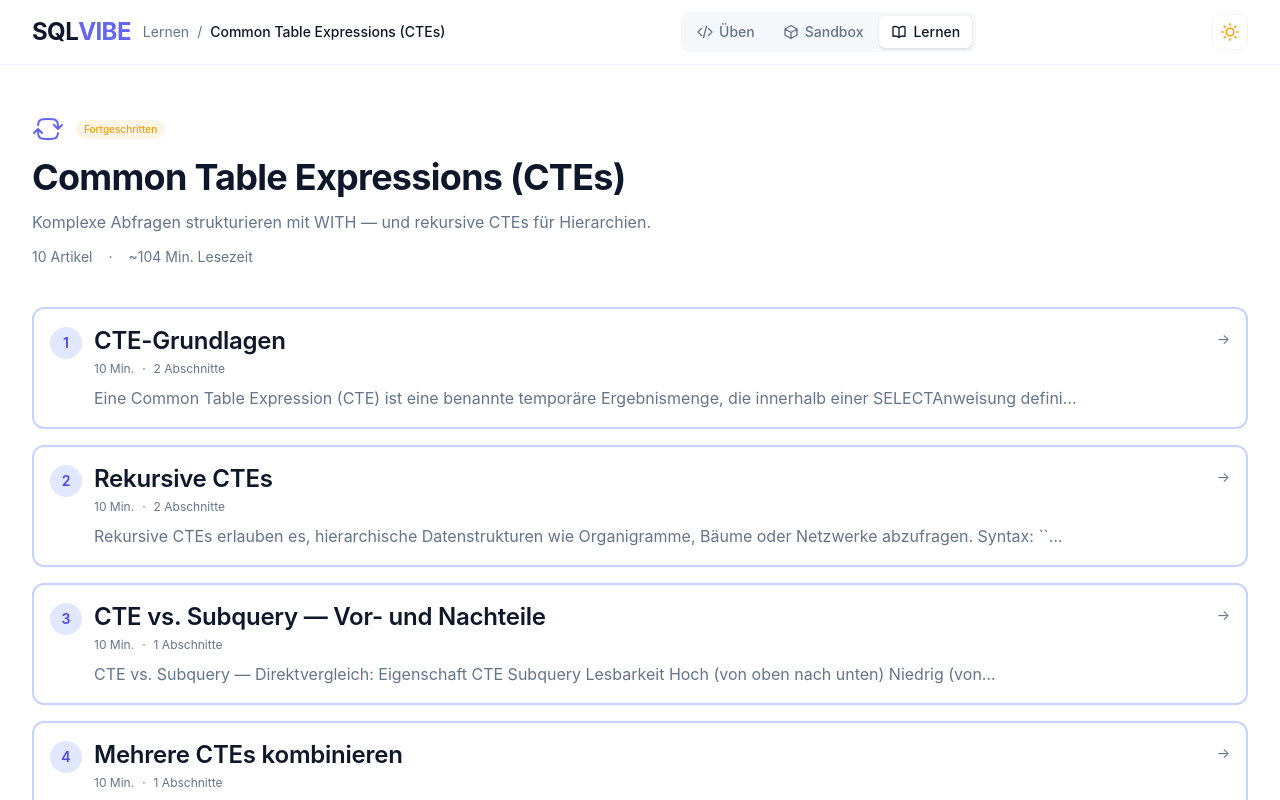
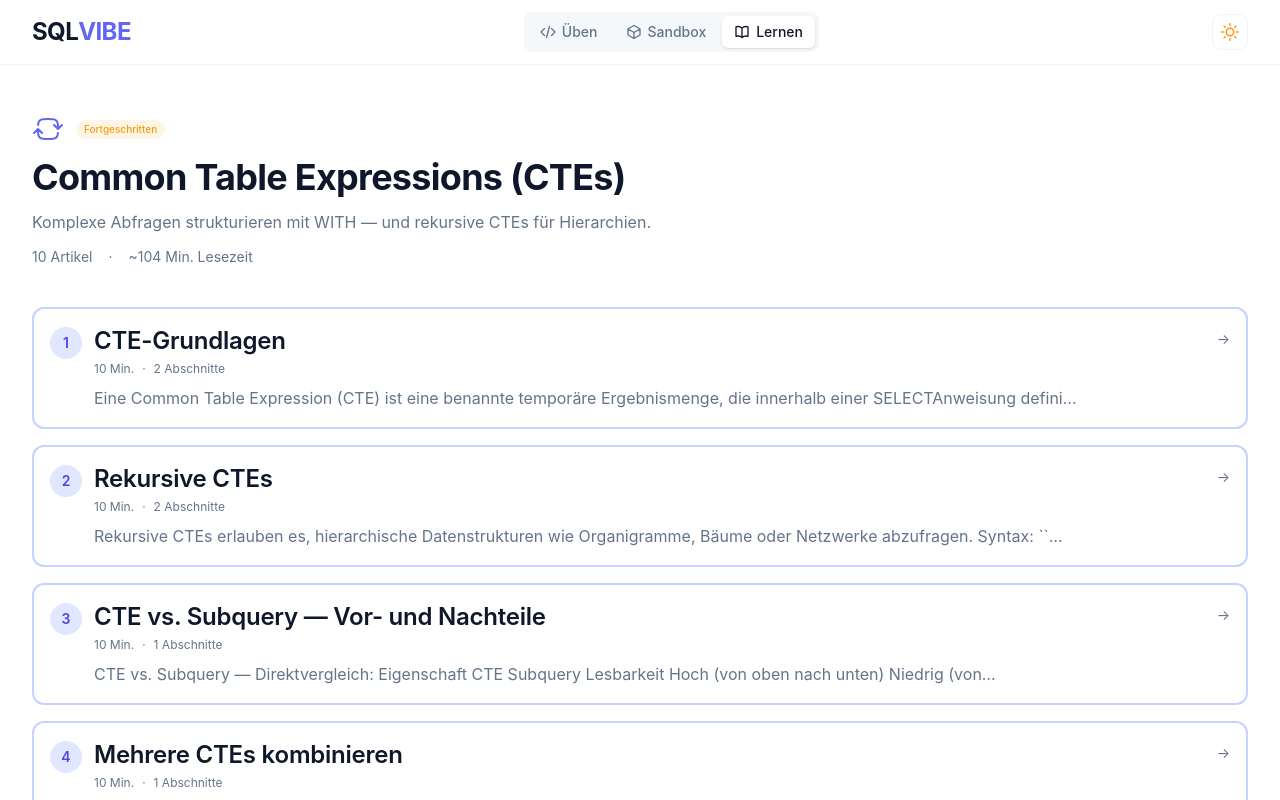
Before and after one commit to srenV/SQL_VIBE, a Next.js app: page /lernen/ctes in a window 1280 px wide. Shown: the top 800 px of the page. Built offline with nearby package versions, Linux system fonts and the light colour scheme.

Commit message:
refactor: remove breadcrumbs from Header component in multiple pages for cleaner layout

```diff
--- a/src/app/globals.css
+++ b/src/app/globals.css
@@ -128,7 +128,8 @@
   }
 
   @keyframes float-a {
-    0%, 100% {
+    0%,
+    100% {
       transform: translate(0, 0) scale(1);
     }
     50% {
@@ -137,7 +138,8 @@
   }
 
   @keyframes float-b {
-    0%, 100% {
+    0%,
+    100% {
       transform: translate(0, 0) scale(1);
     }
     50% {
--- a/src/app/lektionen/[lessonId]/[exerciseId]/ExercisePageClient.tsx
+++ b/src/app/lektionen/[lessonId]/[exerciseId]/ExercisePageClient.tsx
@@ -65,23 +65,6 @@ export function ExercisePageClient({
   return (
     <div className="min-h-screen flex flex-col" id="main-content">
       <Header
-        breadcrumbs={
-          <>
-            <Link
-              href="/lektionen"
-              className="text-ink-muted hover:text-ink transition-colors"
-            >
-              Lektionen
-            </Link>
-            <span className="text-ink-muted" aria-hidden="true">/</span>
-            <Link
-              href={`/lektionen/${lesson.id}`}
-              className="text-ink-muted hover:text-ink transition-colors"
-            >
-              {lesson.title}
-            </Link>
-          </>
-        }
         rightSlot={
           <div className="flex items-center gap-3 shrink-0">
             <div className="text-right hidden sm:block">
--- a/src/app/lektionen/[lessonId]/page.tsx
+++ b/src/app/lektionen/[lessonId]/page.tsx
@@ -40,14 +40,7 @@ export default async function LessonOverviewPage({ params }: PageProps) {
 
   return (
     <div className="min-h-screen flex flex-col" id="main-content">
-      <Header
-        breadcrumbs={
-          <>
-            <span className="text-ink-muted">/</span>
-            <span className="text-sm font-medium text-ink">{lesson.title}</span>
-          </>
-        }
-      />
+      <Header />
 
       <main className="flex-1 py-8">
         <Container>
--- a/src/app/lernen/[moduleId]/page.tsx
+++ b/src/app/lernen/[moduleId]/page.tsx
@@ -37,17 +37,7 @@ export default async function LearnModulePage({ params }: PageProps) {
 
   return (
     <div className="min-h-screen flex flex-col" id="main-content">
-      <Header
-        breadcrumbs={
-          <>
-            <Link href="/lernen" className="text-ink-muted hover:text-ink transition-colors">
-              Lernen
-            </Link>
-            <span className="text-ink-muted">/</span>
-            <span className="text-sm font-medium text-ink">{mod.title}</span>
-          </>
-        }
-      />
+      <Header />
 
       <main className="flex-1 py-12">
         <Container className="space-y-10">
--- a/src/components/header.tsx
+++ b/src/components/header.tsx
@@ -40,11 +40,10 @@ const NAV_TABS = [
 ] as const;
 
 export interface HeaderProps {
-  breadcrumbs?: React.ReactNode;
   rightSlot?: React.ReactNode;
 }
 
-export function Header({ breadcrumbs, rightSlot }: HeaderProps) {
+export function Header({ rightSlot }: HeaderProps) {
   const pathname = usePathname();
   const [isOpen, setIsOpen] = useState(false);
   const prefersReduced = useReducedMotion();
@@ -116,11 +115,6 @@ export function Header({ breadcrumbs, rightSlot }: HeaderProps) {
             <Link href="/" className="shrink-0" aria-label="SQLVIBE Startseite">
               <Logo />
             </Link>
-            {breadcrumbs && (
-              <nav className="flex items-center gap-2 overflow-x-auto text-sm" aria-label="Breadcrumb">
-                {breadcrumbs}
-              </nav>
-            )}
           </div>
 
           {/* Tab-Bar — Desktop only */}
--- a/src/components/learn/ArticlePageClient.tsx
+++ b/src/components/learn/ArticlePageClient.tsx
@@ -130,21 +130,7 @@ export function ArticlePageClient({ params }: ArticlePageClientProps) {
 
   return (
     <div className="min-h-screen flex flex-col" id="main-content">
-      <Header
-        breadcrumbs={
-          <>
-            <Link href="/lernen" className="text-ink-muted hover:text-ink transition-colors">
-              Lernen
-            </Link>
-            <span className="text-ink-muted">/</span>
-            <Link href={`/lernen/${mod.id}`} className="text-ink-muted hover:text-ink transition-colors">
-              {mod.title}
-            </Link>
-            <span className="text-ink-muted">/</span>
-            <span className="text-sm font-medium text-ink">{article.title}</span>
-          </>
-        }
-      />
+      <Header />
 
       <main className="flex-1 py-8">
         <Container>
```
